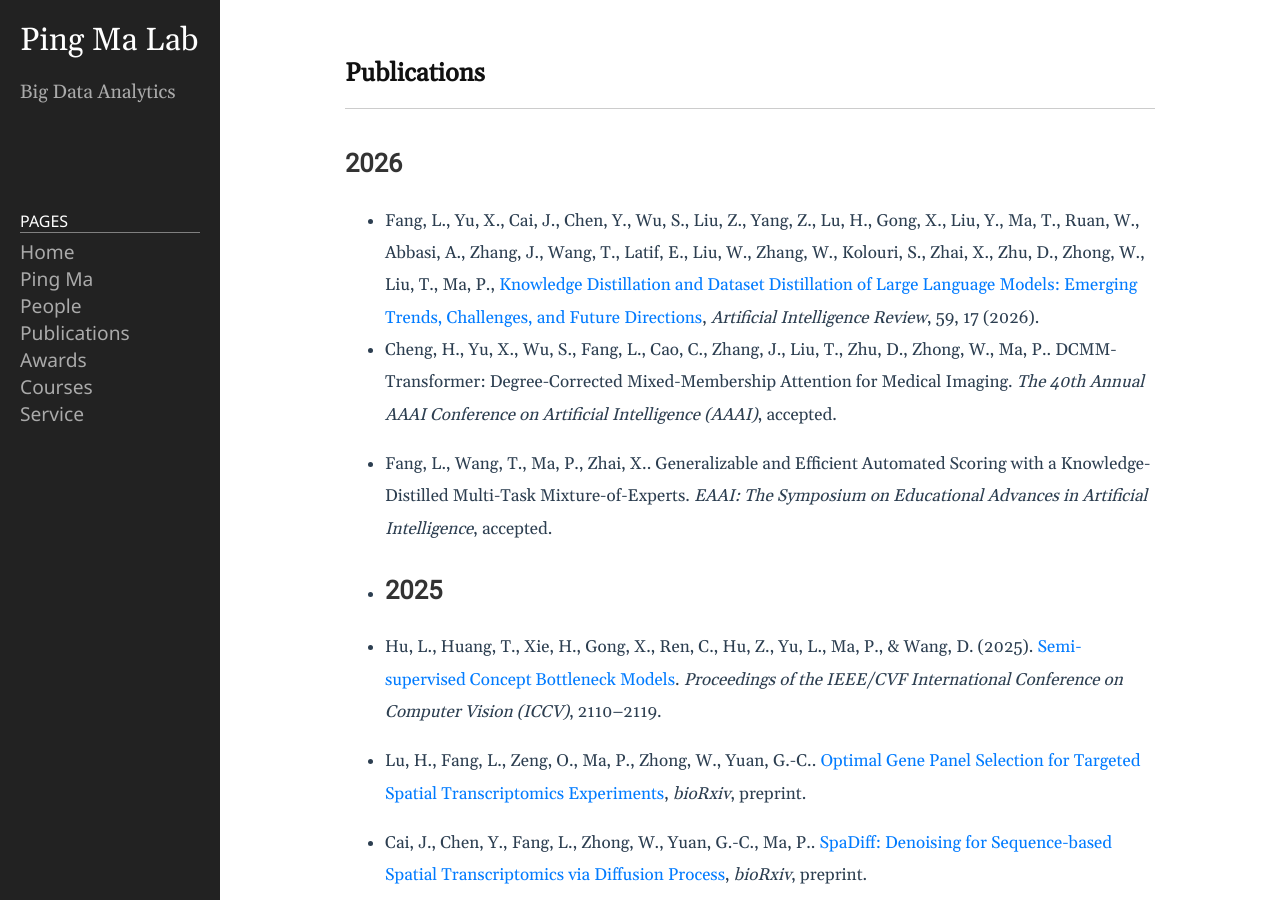
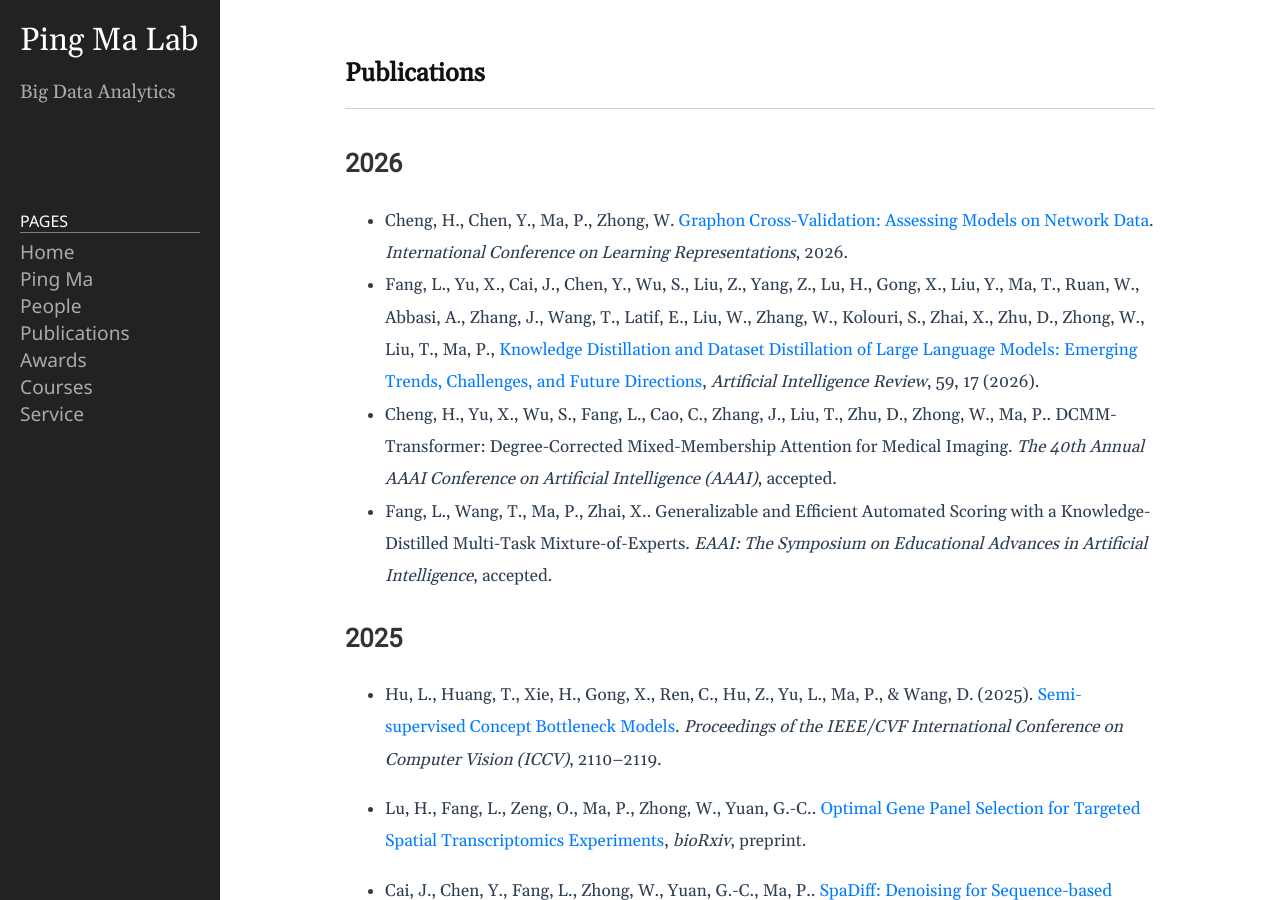
Before and after one commit to BDALpingio/BDALpingio.github.io, a Jekyll site: the page built from 3_publications.md, in a window 1280 px wide and 900 px high. Built offline with Jekyll 4.4.1, drawn with Linux system fonts in a browser that asks for light colours.

Commit message:
Update 3_publications.md

```diff
--- a/3_publications.md
+++ b/3_publications.md
@@ -4,11 +4,13 @@ title: Publications
 permalink: /3_publications/
 ---
 ## 2026
+
+- Cheng, H., Chen, Y., Ma, P., Zhong, W. [Graphon Cross-Validation: Assessing Models on Network Data](https://iclr.cc/virtual/2026/poster/10011216). _International Conference on Learning Representations_, 2026.
 - Fang, L., Yu, X., Cai, J., Chen, Y., Wu, S., Liu, Z., Yang, Z., Lu, H., Gong, X., Liu, Y., Ma, T., Ruan, W., Abbasi, A., Zhang, J., Wang, T., Latif, E., Liu, W., Zhang, W., Kolouri, S., Zhai, X., Zhu, D., Zhong, W., Liu, T., Ma, P., [Knowledge Distillation and Dataset Distillation of Large Language Models: Emerging Trends, Challenges, and Future Directions](https://link.springer.com/article/10.1007/s10462-025-11423-3), _Artificial Intelligence Review_, 59, 17 (2026).
 - Cheng, H., Yu, X., Wu, S., Fang, L., Cao, C., Zhang, J., Liu, T., Zhu, D., Zhong, W., Ma, P.. DCMM-Transformer: Degree-Corrected Mixed-Membership Attention for Medical Imaging. _The 40th Annual AAAI Conference on Artificial Intelligence (AAAI)_, accepted.
 - Fang, L., Wang, T., Ma, P., Zhai, X.. Generalizable and Efficient Automated Scoring with a Knowledge-Distilled Multi-Task Mixture-of-Experts. _EAAI: The Symposium on Educational Advances in Artificial Intelligence_, accepted.
 
--
+
 ## 2025
 - Hu, L., Huang, T., Xie, H., Gong, X., Ren, C., Hu, Z., Yu, L., Ma, P., & Wang, D. (2025). [Semi-supervised Concept Bottleneck Models](https://openaccess.thecvf.com/content/ICCV2025/papers/Hu_Semi-supervised_Concept_Bottleneck_Models_ICCV_2025_paper.pdf). _Proceedings of the IEEE/CVF International Conference on Computer Vision (ICCV)_, 2110–2119.
 
```
